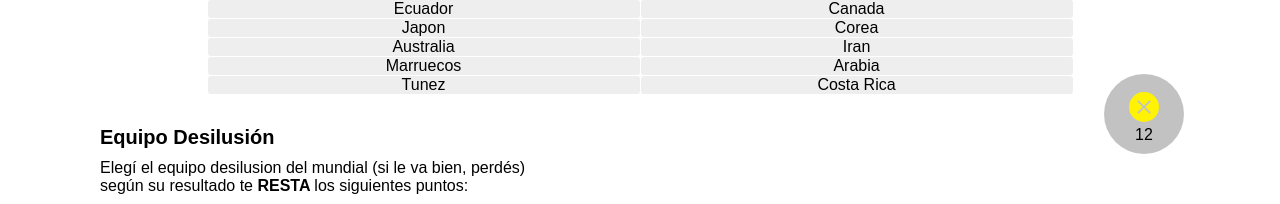
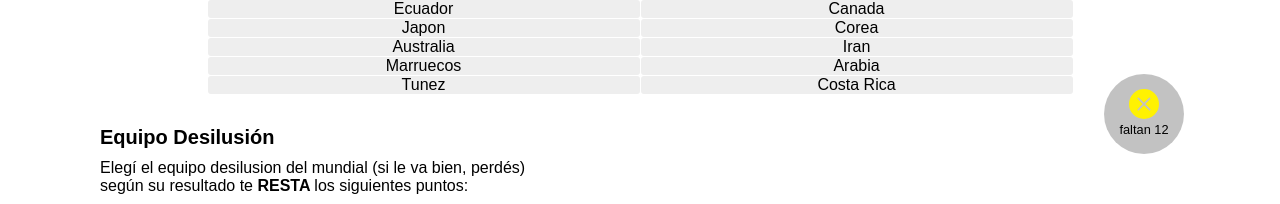
Before and after one commit to ortiztato/ProdeReact, a React (Create React App) app: page /form in a window 1280 px wide. Shown: the part 550-754 px from the top of the page. Built offline with nearby package versions, Linux system fonts and the light colour scheme.

Commit message:
mod icono faltan

```diff
--- a/src/App.css
+++ b/src/App.css
@@ -409,7 +409,7 @@ input:checked {
   background-color: #00000024;
   color: rgb(0, 0, 0);
   text-align: center;
-  font-size: 1rem;
+  font-size: 0.8rem;
   /* box-shadow: 2px 2px 3px #999; */
   z-index: 200;
 
@@ -464,7 +464,6 @@ input:checked {
     background-color: #0000003d;
     color: rgb(0, 0, 0);
     text-align: center;
-    font-size: 1rem;
     /* box-shadow: 2px 2px 3px #999; */
     z-index: 100;
 
--- a/src/pages/Form.js
+++ b/src/pages/Form.js
@@ -145,7 +145,7 @@ function Form() {
             </div>
             <div className='undefinedInputsicon'>
                 {ctx.undefinedInputs !== 0
-                    ? <div> <br /> <img src={undefinedInputsicon} alt="undefinedInputs" /> <br /> {ctx.undefinedInputs} <br /> </div>
+                    ? <div> <br /> <img src={undefinedInputsicon} alt="undefinedInputs" /> <br />faltan {ctx.undefinedInputs} <br /> </div>
                     : <div> <br /> <img src={InputsOkicon} alt="InputsOK" /> </div>
                 }
 
```
